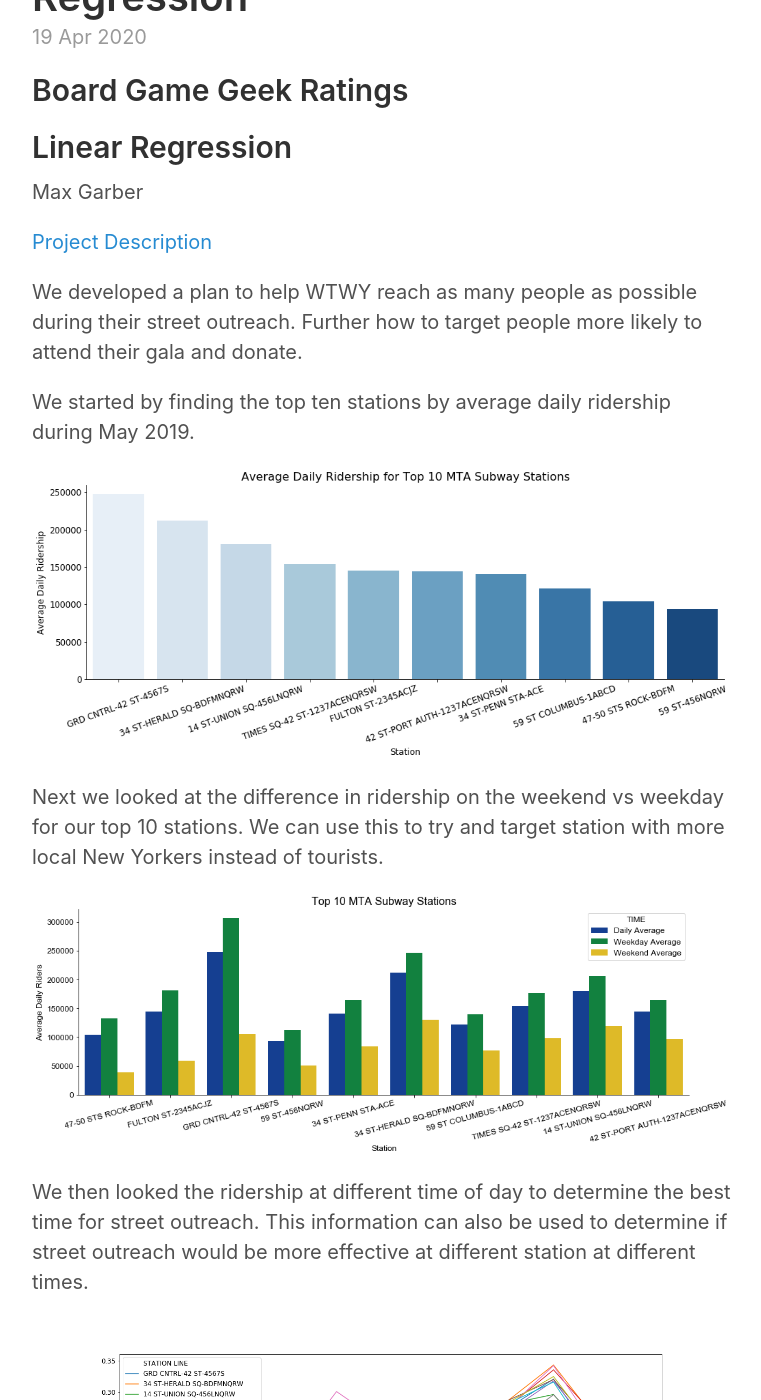
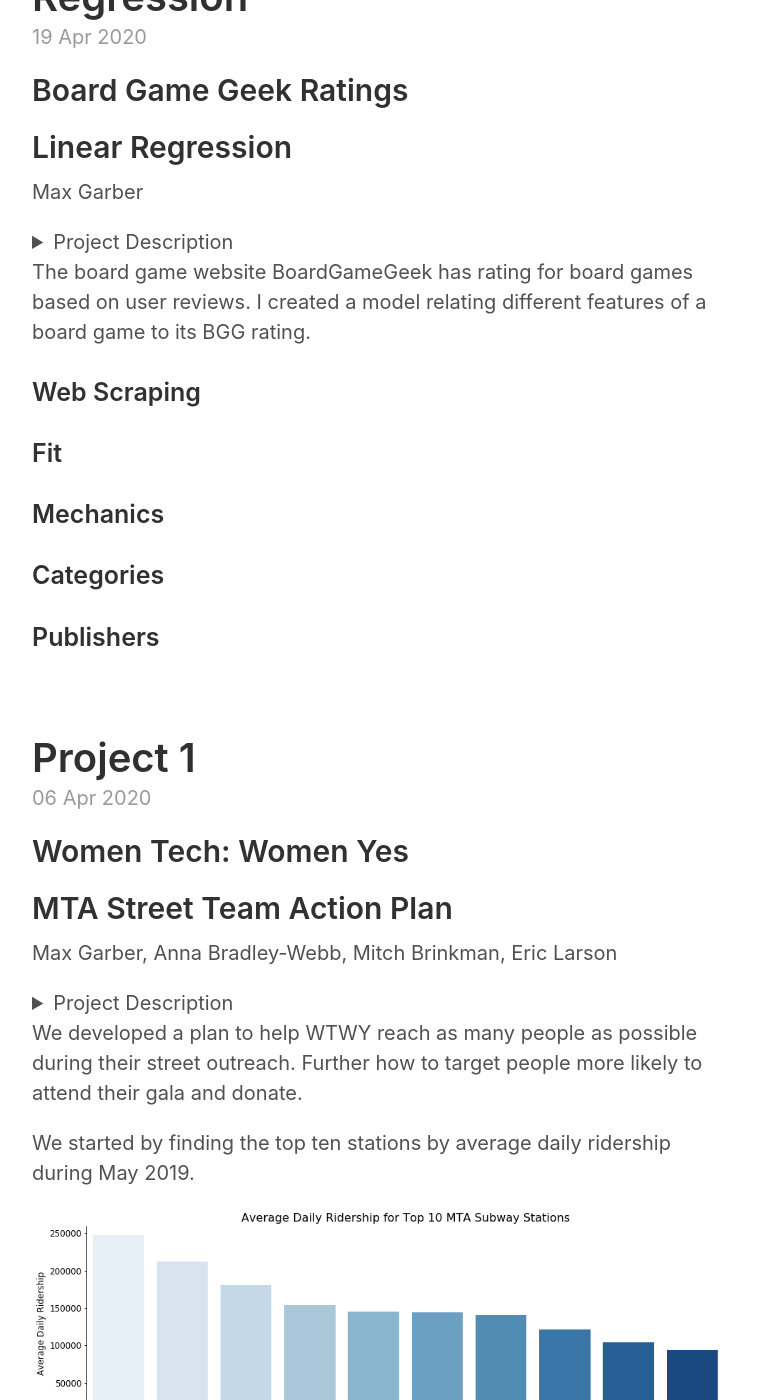
Before and after one commit to bubblebooy/bubblebooy.github.io, a Jekyll site: the page built from index.html, in a window 1280 px wide and 1400 px high, scrolled down 241 px. Shown: the whole window, without its empty margins (258-1019 px from the left). Built offline with Jekyll 4.4.1, drawn with Linux system fonts in a browser that asks for light colours; the list of posts is cut into pages by our own code; some of the changed text lies outside the part shown.

Commit message:
proj 2 basic layout

```diff
--- a/_posts/2020-04-06-Project-1.md
+++ b/_posts/2020-04-06-Project-1.md
@@ -7,7 +7,57 @@ title: Project 1
 ## MTA Street Team Action Plan
 Max Garber, Anna Bradley-Webb, Mitch Brinkman, Eric Larson
 
-[Project Description](https://github.com/bubblebooy/chi20_ds14/blob/master/curriculum/project-01/project-01-introduction/project_01.md)
+<details><summary>Project Description</summary>
+  <strong>Back Story</strong>
+
+  <p> An email from a potential client: </p>
+
+  <p> Alice, Lara and Omar - </p>
+
+  <p> It was great to meet with you and chat at the event where we recently met and had a nice chat. We’d love to take some next steps to see if working together is something that would make sense for both parties. </p>
+
+  <p> As we mentioned, we are interested in harnessing the power of data and analytics to optimize the effectiveness of our street team work, which is a significant portion of our fundraising efforts. </p>
+
+  <p> WomenTechWomenYes (WTWY) has an annual gala at the beginning of the summer each year. As we are new and inclusive organization, we try to do double duty with the gala both to fill our event space with individuals passionate about increasing the participation of women in technology, and to concurrently build awareness and reach. </p>
+
+  <p> To this end we place street teams at entrances to subway stations. The street teams collect email addresses and those who sign up are sent free tickets to our gala. </p>
+
+  <p> Where we’d like to solicit your engagement is to use MTA subway data, which as I’m sure you know is available freely from the city, to help us optimize the placement of our street teams, such that we can gather the most signatures, ideally from those who will attend the gala and contribute to our cause. </p>
+
+  <p> The ball is in your court now—do you think this is something that would be feasible for your group? From there we can explore what kind of an engagement would make sense for all of us. </p>
+
+  <p> Best, </p>
+
+  <p> Karrine and Dahlia </p>
+
+  <p> WTWY International </p>
+
+  <strong> Data: </strong>
+  <ul>
+    <li> MTA Data (Google it!) </li>
+    <li> Additional data sources welcome! </li>
+  </ul>
+
+  <strong> Skills: </strong>
+  <ul>
+    <li> python and pandas </li>
+    <li> visualizations via Matplotlib & seaborn </li>
+  </ul>
+
+  <strong> Analysis: </strong>
+  <ul>
+    <li> Exploratory Data Analysis </li>
+  </ul>
+
+  <strong> Deliverable/communication: </strong>
+  <ul>
+    <li> Group presentation (3-4 people per) </li>
+    <li> slide presentation (6 minutes) </li>
+    <li> visual and oral communication in group presentations </li>
+    <li> organized project repository </li>
+  </ul>
+    We are very excited to see what you will learn and do for Project 1!
+</details>
 
 We developed a plan to help WTWY reach as many people as possible during their street outreach. Further how to target people more likely to attend their gala and donate.
 
--- a/_posts/2020-04-19-Project-2.md
+++ b/_posts/2020-04-19-Project-2.md
@@ -7,74 +7,18 @@ title: Board Game Geek - Linear Regression
 ## Linear Regression
 Max Garber
 
-[Project Description](https://github.com/bubblebooy/chi20_ds14/blob/master/curriculum/project-01/project-01-introduction/project_01.md)
+<details><summary>Project Description</summary>
+  FILL THIS IN
+</details>
 
-We developed a plan to help WTWY reach as many people as possible during their street outreach. Further how to target people more likely to attend their gala and donate.
+The board game website BoardGameGeek has rating for board games based on user reviews. I created a model relating different features of a board game to its BGG rating.
 
-We started by finding the top ten stations by average daily ridership during May 2019.
+### Web Scraping
 
-![Top 10]({{ site.url }}/images/Average_daily_ridership.png)
+### Fit
 
-Next we looked at the difference in ridership on the weekend vs weekday for our top 10 stations. We can use this to try and target station with more local New Yorkers instead of tourists.
+### Mechanics
 
-![Weekend vs Weekday]({{ site.url }}/images/Top 10 MTA Subway Stations.png)
+### Categories
 
-We then looked the ridership at different time of day to determine the best time for street outreach. This information can also be used to determine if street outreach would be more effective at different station at different times.
-
-![Time of Day]({{ site.url }}/images/Time_of_day3.png)
-
-Last we looked at different demographic data to help target relevant populations. We found stations where average daily ridership and higher density of women overlapped. We then added stations that were near technology hubs and universities.
-
-![Demographics]({{ site.url }}/images/Demographics.png)
-
-<details><summary>Project Description</summary>
-  <strong>Back Story</strong>
-
-  <p> An email from a potential client: </p>
-
-  <p> Alice, Lara and Omar - </p>
-
-  <p> It was great to meet with you and chat at the event where we recently met and had a nice chat. We’d love to take some next steps to see if working together is something that would make sense for both parties. </p>
-
-  <p> As we mentioned, we are interested in harnessing the power of data and analytics to optimize the effectiveness of our street team work, which is a significant portion of our fundraising efforts. </p>
-
-  <p> WomenTechWomenYes (WTWY) has an annual gala at the beginning of the summer each year. As we are new and inclusive organization, we try to do double duty with the gala both to fill our event space with individuals passionate about increasing the participation of women in technology, and to concurrently build awareness and reach. </p>
-
-  <p> To this end we place street teams at entrances to subway stations. The street teams collect email addresses and those who sign up are sent free tickets to our gala. </p>
-
-  <p> Where we’d like to solicit your engagement is to use MTA subway data, which as I’m sure you know is available freely from the city, to help us optimize the placement of our street teams, such that we can gather the most signatures, ideally from those who will attend the gala and contribute to our cause. </p>
-
-  <p> The ball is in your court now—do you think this is something that would be feasible for your group? From there we can explore what kind of an engagement would make sense for all of us. </p>
-
-  <p> Best, </p>
-
-  <p> Karrine and Dahlia </p>
-
-  <p> WTWY International </p>
-
-  <strong> Data: </strong>
-  <ul>
-    <li> MTA Data (Google it!) </li>
-    <li> Additional data sources welcome! </li>
-  </ul>
-
-  <strong> Skills: </strong>
-  <ul>
-    <li> python and pandas </li>
-    <li> visualizations via Matplotlib & seaborn </li>
-  </ul>
-
-  <strong> Analysis: </strong>
-  <ul>
-    <li> Exploratory Data Analysis </li>
-  </ul>
-
-  <strong> Deliverable/communication: </strong>
-  <ul>
-    <li> Group presentation (3-4 people per) </li>
-    <li> slide presentation (6 minutes) </li>
-    <li> visual and oral communication in group presentations </li>
-    <li> organized project repository </li>
-  </ul>
-    We are very excited to see what you will learn and do for Project 1!
-</details>
+### Publishers
```
